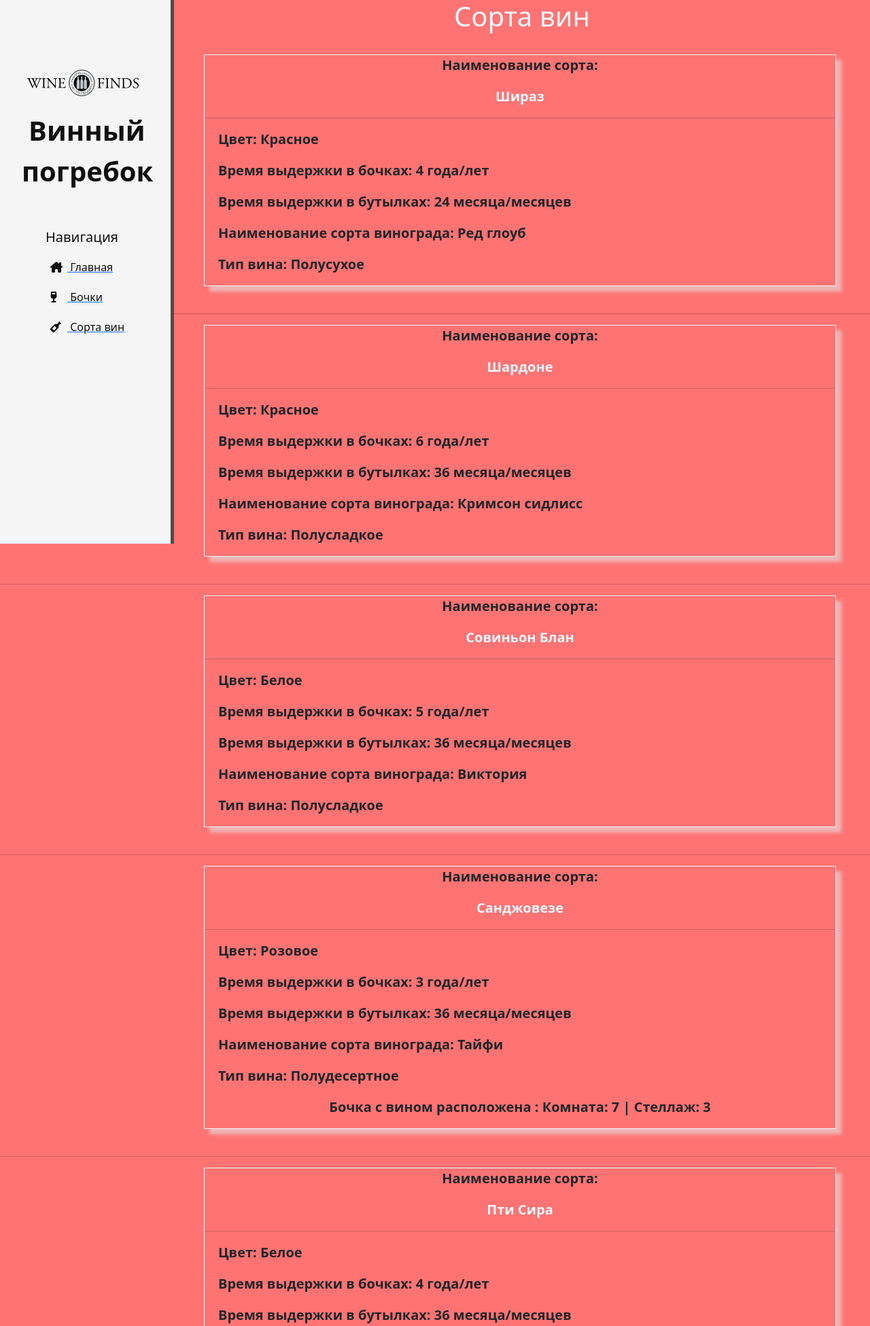
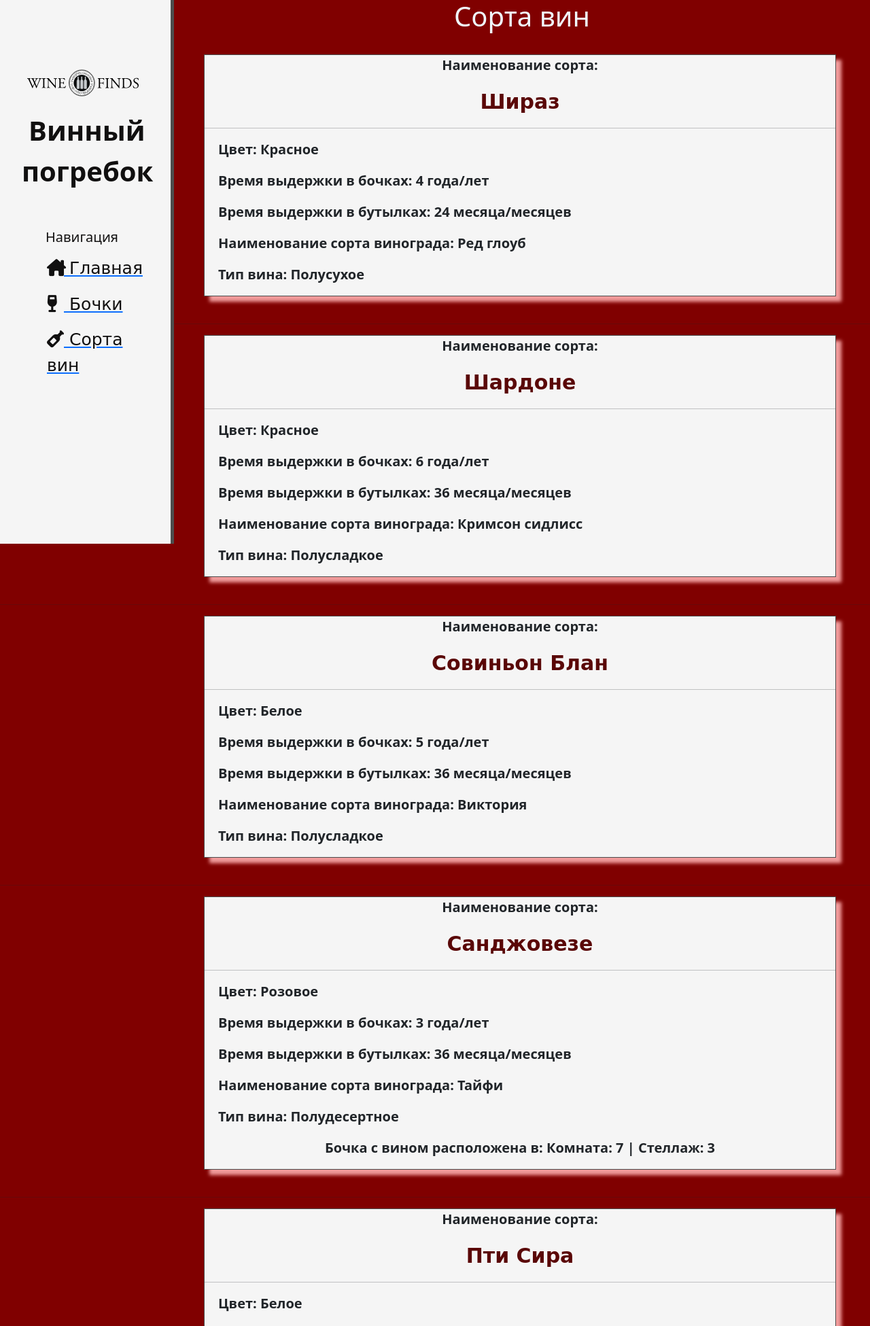
Before and after one commit to Raflezia/wine, a Django app: page /sortofwine/ in a window 1280 px wide. Shown: the top 1951 px of the page at 68% size. Run offline with Django 4.2, Linux system fonts and the light colour scheme; data comes from the database, SQL or seed files in the repository; both versions use the stored data as it was after the commit; some libraries are stand-ins or nearby versions.

Commit message:
project commit

```diff
--- a/pogrebok/pogrebok/settings.py
+++ b/pogrebok/pogrebok/settings.py
@@ -120,7 +120,7 @@ USE_TZ = True
 # Static files (CSS, JavaScript, Images)
 # https://docs.djangoproject.com/en/4.2/howto/static-files/
 
-STATIC_URL = 'static/'
+STATIC_URL = '/static/'
 STATICFILES_DIRS=[
     BASE_DIR / "static",
 ]
--- a/pogrebok/wino/models.py
+++ b/pogrebok/wino/models.py
@@ -37,8 +37,8 @@ class wine_sort(models.Model):
     color=models.CharField(max_length=50,choices=colors,verbose_name='Цвет')
     b_year=models.IntegerField(verbose_name='Время выдержки в бочках', help_text='в годах')
     bu_month=models.IntegerField(verbose_name='Время выдержки в бутылках', help_text='в месяцах')
-    s_grape=models.ForeignKey(grape,on_delete = models.DO_NOTHING,verbose_name='Сорт винограда')
-    type1=models.ForeignKey('type_wine',on_delete = models.DO_NOTHING,verbose_name='Тип винограда',null=True)
+    s_grape=models.ForeignKey(grape,on_delete = models.CASCADE,verbose_name='Сорт винограда',null=True)
+    type1=models.ForeignKey('type_wine',on_delete = models.CASCADE,verbose_name='Тип винограда',null=True)
     def __str__(self):
         return self.title
     class Meta:
@@ -53,7 +53,7 @@ class bochka(models.Model):
     obyem=models.FloatField(verbose_name='Объем в литрах')
     pusto=models.BooleanField(verbose_name='Бочка заполнена',help_text='Поставьте галочку, если бочка не пуста')
     data_zapolnenya=models.DateField(verbose_name='Дата заполнения бочки',null=True,blank=True)
-    sort_vina=models.ForeignKey(wine_sort,on_delete = models.DO_NOTHING,null=True,blank=True,verbose_name='Сорт вина',help_text='Выберите сорт вина')
+    sort_vina=models.ForeignKey(wine_sort,on_delete = models.CASCADE,null=True,blank=True,verbose_name='Сорт вина',help_text='Выберите сорт вина')
     def __str__(self):
         return self.mesto
     class Meta:
--- a/pogrebok/wino/static/wino/css/main.css
+++ b/pogrebok/wino/static/wino/css/main.css
@@ -1,6 +1,6 @@
 
 body {
-    background-color: #FF7373;
+    background-color: #800000;
 
 }
 
@@ -11,8 +11,9 @@ p {
 .shadowbox {
     display: block;
     float:center;
-    border: 1px solid #F5F5F5;
-    box-shadow: 8px 8px 5px #eeb5b5;
+    background-color: #F5F5F5;
+    border: 1px solid #4d4d4d;
+    box-shadow: 8px 8px 5px #f09b9b;
     margin-left: 300px;
     margin-right: 50px;
   }
@@ -28,6 +29,10 @@ aside {
 aside img {
     width:180px;
     float: left;
+}
+.imgmain {
+    width:180px;
+    float: right;
 }
 aside .logo {
 
@@ -45,6 +50,7 @@ aside h3 {
 
 aside ul {
     list-style: none;
+    text-decoration: none;
 }
 aside ul li i {
     width: 25px;
@@ -52,9 +58,11 @@ aside ul li i {
 aside ul li {
     color:#111010;
     display: block;
-    margin-top: 20px;
-    margin-left: 10px;
+    margin-top: 15px;
+    margin-left: 5px;
     transition: transform .6s ease;
+    font-size: 25px;
+    font-family: URW Chancery L, cursive;
 }
 
 aside ul li:hover, aside ul a:hover {
--- a/pogrebok/wino/templates/wino/index.html
+++ b/pogrebok/wino/templates/wino/index.html
@@ -7,7 +7,7 @@
 				{% for bb in bbs %}
 				<div class="shadowbox">
 					<p style="margin-left: 20px">Расположение бочки: </p>
-					<p style="text-align: center;color: aliceblue;">{{ bb.mesto }}</p><hr>
+					<p style="text-align: center;color: rgb(112, 5, 5);font-size: 30px;font-family: URW Chancery L, cursive;">{{ bb.mesto }}</p><hr>
 						<p style="margin-left: 20px">Дата изготовления бочки: 	{{ bb.date_izg}}</p>
 							<p style="margin-left: 20px">Объем: {{ bb.obyem }} л.</p>
 
--- a/pogrebok/wino/templates/wino/mainS.html
+++ b/pogrebok/wino/templates/wino/mainS.html
@@ -1,6 +1,9 @@
+
 {% extends 'wino/layout.html' %}
+{% load static %}
 {% block content %}
-<h1>Добро пожаловать в винный погребок!</h1>
+<h1 style="text-align: center; color: aliceblue;">Добро пожаловать в винный погребок!</h1><br><br><br>
+<p style="text-align: center;"><img  src="{% static 'wino/img/istockphoto-153996238-612x612.jpg' %}" alt="Винный погреб" ></p>
 {% endblock %}
 
 <!-- {% block title %}
--- a/pogrebok/wino/templates/wino/wineSort.html
+++ b/pogrebok/wino/templates/wino/wineSort.html
@@ -6,7 +6,7 @@
     <div class="shadowbox">
         <div>
             <p style="text-align: center; ">Наименование сорта: </p>
-            <p style="text-align: center;color: aliceblue;">{{bb.title }}</p><hr>
+            <p style="text-align: center;color: rgb(90, 7, 7);font-size: 30px;font-family: URW Chancery L, cursive;">{{bb.title }}</p><hr>
             <p style="margin-left: 20px">Цвет: {{bb.color}} </p>
             <p style="margin-left: 20px">Время выдержки в бочках: {{bb.b_year}} года/лет</p>
             <p style="margin-left: 20px">Время выдержки в бутылках: {{bb.bu_month}} месяца/месяцев</p>
@@ -16,7 +16,7 @@
 
             {% for b in bbs %}
                 {% if bb.pk == b.sort_vina_id %}
-                <p style="text-align: center">Бочка с вином расположена : {{b.mesto}}</p>
+                <p style="text-align: center">Бочка с вином расположена в: {{b.mesto}}</p>
                 {% endif %}
             {% endfor %}
         </div>
```
Also changed, not shown: pogrebok/db.sqlite3, pogrebok/wino/migrations/0009_alter_bochka_sort_vina_alter_wine_sort_s_grape_and_more.py (added).
